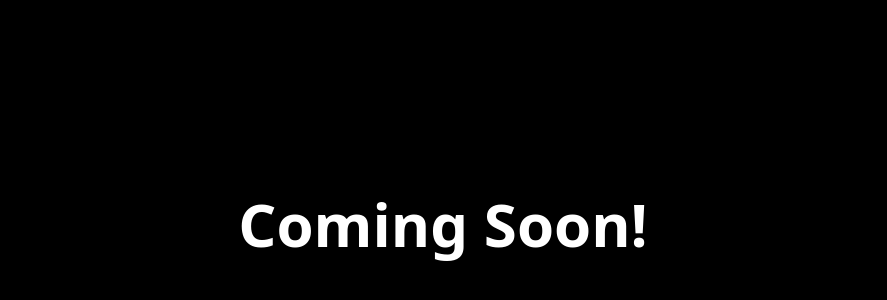
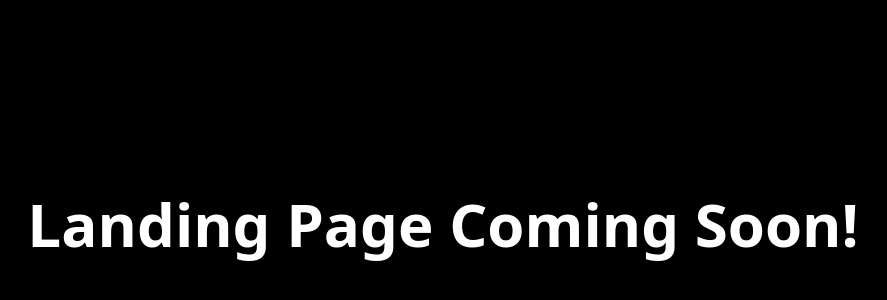
Before and after one commit to KavumaHakim/NodeUg, a React (Vite) app: page / in a window 1280 px wide. Shown: the part 176-476 px from the top of the page, without its empty margins (197-1084 px from the left). Built offline with nearby package versions, Linux system fonts and the light colour scheme.

Commit message:
fix: update landing page header text

```diff
--- a/src/pages/landing.jsx
+++ b/src/pages/landing.jsx
@@ -7,7 +7,7 @@ import { Button } from "@/components/ui/button"
 function Landing() {
     return (
         <main className='w-screen h-screen flex flex-col justify-center items-center bg-black'>
-            <h1 className="text-6xl font-bold text-white wrap-break-word">Coming Soon!</h1>
+            <h1 className="text-6xl font-bold text-white wrap-break-word"> Landing Page Coming Soon!</h1>
         </main>
 )
 }
```
